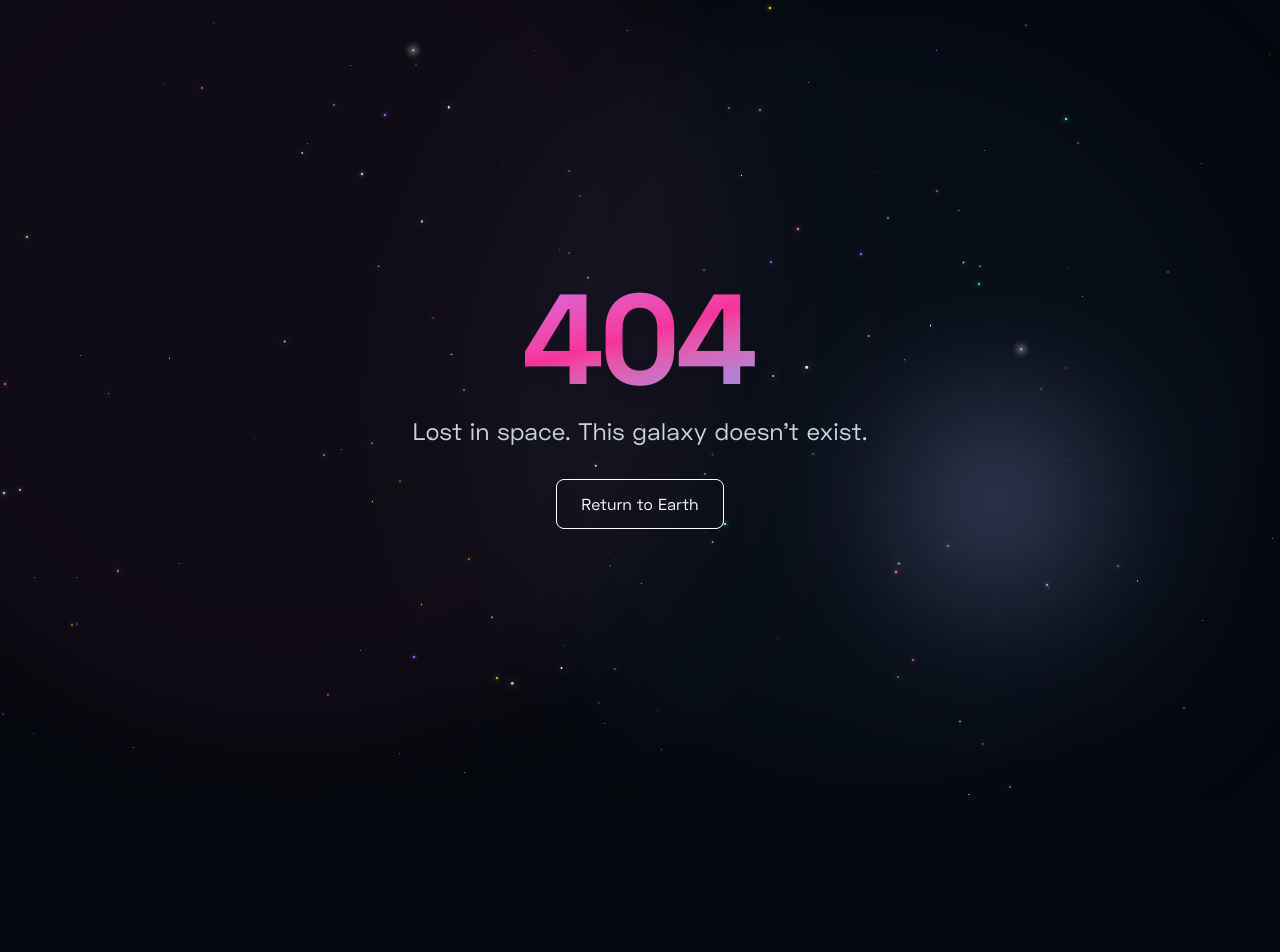
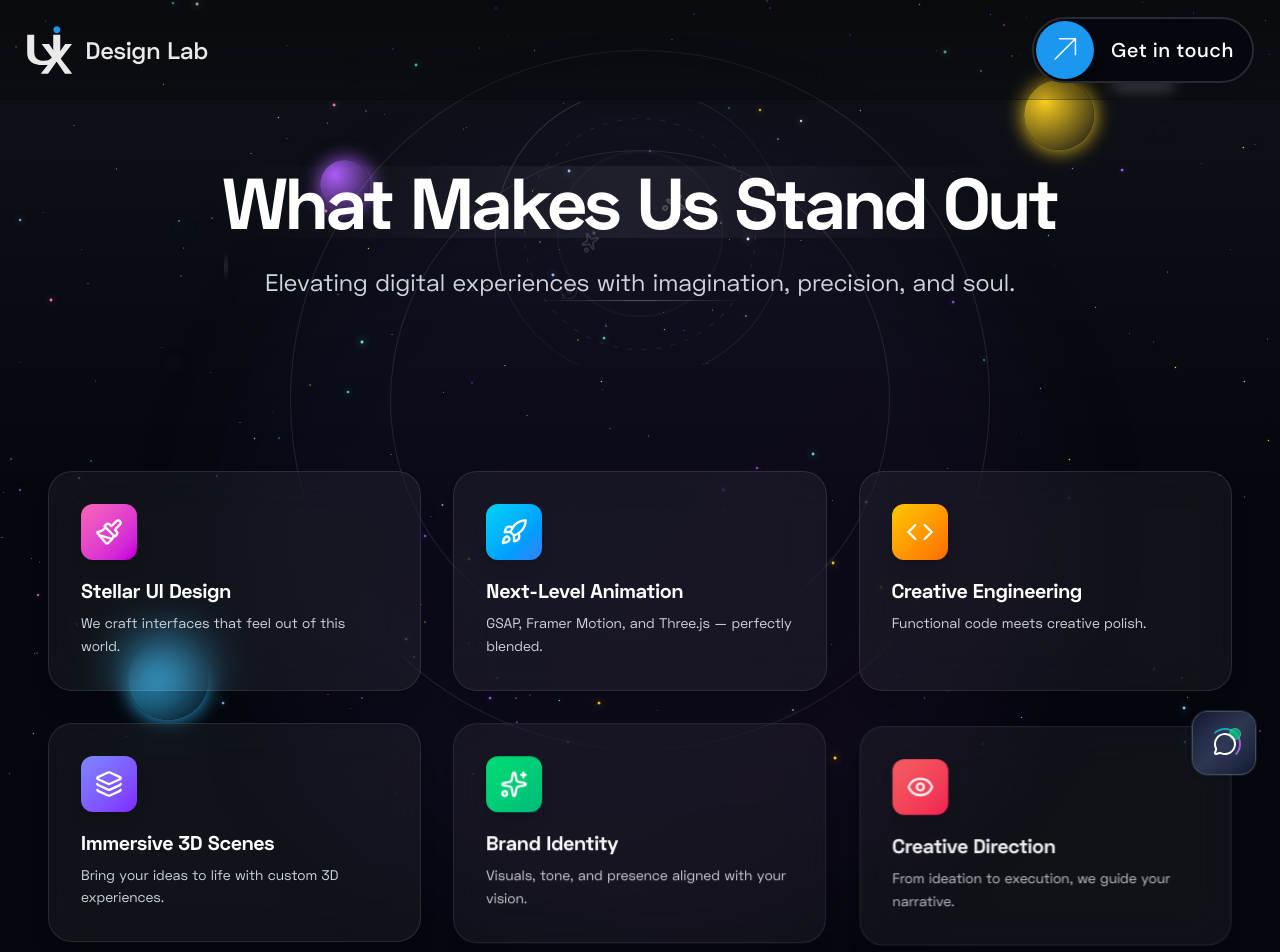
Before and after one commit to Levi9111/UIX-Design-Lab, a Next.js app: page /features in a window 1280 px wide. Before the commit this address had no page. Shown: the top 952 px of the page. Before the commit the page ends 800 px from the top, so only its background shows below. Built offline with nearby package versions, Linux system fonts and the light colour scheme; a web font is replaced by a local one.

Commit message:
features page initiated

```diff
--- /dev/null
+++ b/src/app/(HomePage)/features/page.tsx
@@ -0,0 +1,187 @@
+'use client';
+
+import { PlanetText } from '@/components/elements/PlanetText';
+import {
+  motion,
+  useInView,
+  useMotionValue,
+  useSpring,
+  useTransform,
+} from 'framer-motion';
+import {
+  Sparkles,
+  Code,
+  Rocket,
+  Eye,
+  Paintbrush,
+  Layers,
+  LucideIcon,
+} from 'lucide-react';
+import { useRef } from 'react';
+
+interface Feature {
+  title: string;
+  description: string;
+  icon: LucideIcon;
+  accentColor: string;
+  delay: number;
+}
+
+const features: Feature[] = [
+  {
+    title: 'Stellar UI Design',
+    description: 'We craft interfaces that feel out of this world.',
+    icon: Paintbrush,
+    accentColor: 'from-pink-400 to-fuchsia-600',
+    delay: 0,
+  },
+  {
+    title: 'Next-Level Animation',
+    description: 'GSAP, Framer Motion, and Three.js — perfectly blended.',
+    icon: Rocket,
+    accentColor: 'from-cyan-400 to-blue-500',
+    delay: 0.1,
+  },
+  {
+    title: 'Creative Engineering',
+    description: 'Functional code meets creative polish.',
+    icon: Code,
+    accentColor: 'from-yellow-400 to-orange-500',
+    delay: 0.2,
+  },
+  {
+    title: 'Immersive 3D Scenes',
+    description: 'Bring your ideas to life with custom 3D experiences.',
+    icon: Layers,
+    accentColor: 'from-indigo-400 to-violet-600',
+    delay: 0.3,
+  },
+  {
+    title: 'Brand Identity',
+    description: 'Visuals, tone, and presence aligned with your vision.',
+    icon: Sparkles,
+    accentColor: 'from-green-400 to-emerald-500',
+    delay: 0.4,
+  },
+  {
+    title: 'Creative Direction',
+    description: 'From ideation to execution, we guide your narrative.',
+    icon: Eye,
+    accentColor: 'from-red-400 to-rose-500',
+    delay: 0.5,
+  },
+];
+
+const FeaturesHomePage = () => {
+  const sectionRef = useRef(null);
+  const isInView = useInView(sectionRef, { once: true, margin: '-100px' });
+
+  return (
+    <section
+      ref={sectionRef}
+      className='relative py-32 px-4 sm:px-8 lg:px-12 text-white overflow-hidden'
+    >
+      {/* Subtle background */}
+      <div className='absolute inset-0 bg-gradient-to-b from-white/5 via-transparent to-transparent pointer-events-none z-0' />
+      <div className='absolute top-1/2 left-1/2 w-[800px] h-[800px] bg-gradient-to-br from-indigo-500/5 to-fuchsia-500/5 blur-3xl rounded-full -translate-x-1/2 -translate-y-1/2 z-0' />
+
+      <div className='relative z-10 max-w-7xl mx-auto'>
+        <motion.div
+          initial={{ opacity: 0, y: 40 }}
+          animate={isInView ? { opacity: 1, y: 0 } : {}}
+          transition={{ duration: 0.7, ease: [0.25, 0.46, 0.45, 0.94] }}
+          className='text-center mb-20'
+        >
+          <PlanetText
+            title='What Makes Us Stand Out'
+            subtitle='Elevating digital experiences with imagination, precision, and soul.'
+          />
+        </motion.div>
+
+        <motion.div
+          className='grid grid-cols-1 sm:grid-cols-2 xl:grid-cols-3 gap-8'
+          initial='hidden'
+          whileInView='show'
+          viewport={{ once: true }}
+          variants={{
+            hidden: {},
+            show: {
+              transition: {
+                staggerChildren: 0.1,
+              },
+            },
+          }}
+        >
+          {features.map((feature, index) => (
+            <FeatureCard key={feature.title} feature={feature} index={index} />
+          ))}
+        </motion.div>
+      </div>
+    </section>
+  );
+};
+
+const FeatureCard = ({ feature }: { feature: Feature; index: number }) => {
+  const cardRef = useRef<HTMLDivElement>(null);
+  const isInView = useInView(cardRef, { once: true, margin: '-100px' });
+
+  const mouseX = useMotionValue(0);
+  const mouseY = useMotionValue(0);
+
+  const rotateX = useSpring(useTransform(mouseY, [-0.5, 0.5], [5, -5]), {
+    stiffness: 100,
+    damping: 30,
+  });
+  const rotateY = useSpring(useTransform(mouseX, [-0.5, 0.5], [-5, 5]), {
+    stiffness: 100,
+    damping: 30,
+  });
+
+  const handleMouseMove = (e: React.MouseEvent<HTMLDivElement>) => {
+    const rect = cardRef.current?.getBoundingClientRect();
+    if (!rect) return;
+    const x = (e.clientX - rect.left) / rect.width - 0.5;
+    const y = (e.clientY - rect.top) / rect.height - 0.5;
+    mouseX.set(x);
+    mouseY.set(y);
+  };
+
+  return (
+    <motion.div
+      ref={cardRef}
+      onMouseMove={handleMouseMove}
+      onMouseLeave={() => {
+        mouseX.set(0);
+        mouseY.set(0);
+      }}
+      initial={{ opacity: 0, y: 60, scale: 0.95 }}
+      animate={isInView ? { opacity: 1, y: 0, scale: 1 } : {}}
+      transition={{
+        delay: feature.delay,
+        duration: 0.6,
+        ease: [0.25, 0.46, 0.45, 0.94],
+      }}
+      className='group relative p-8 rounded-3xl border border-white/10 bg-white/5 hover:bg-white/10 backdrop-blur-xl transition duration-500 overflow-hidden shadow-xl'
+      style={{ rotateX, rotateY }}
+    >
+      {/* Glow under icon */}
+      <div
+        className={`absolute top-0 left-0 w-full h-full bg-gradient-to-br ${feature.accentColor} opacity-0 group-hover:opacity-10 transition duration-500 blur-2xl rounded-3xl`}
+      />
+
+      {/* Icon */}
+      <div
+        className={`w-14 h-14 flex items-center justify-center rounded-xl bg-gradient-to-br ${feature.accentColor} mb-4 shadow-lg`}
+      >
+        <feature.icon className='w-7 h-7 text-white' />
+      </div>
+
+      <h3 className='text-xl font-bold text-white mb-2'>{feature.title}</h3>
+      <p className='text-gray-300 text-sm leading-relaxed'>
+        {feature.description}
+      </p>
+    </motion.div>
+  );
+};
+
+export default FeaturesHomePage;
--- a/src/components/ui/Footer.tsx
+++ b/src/components/ui/Footer.tsx
@@ -44,7 +44,7 @@ const iconArr = [
 const footerList = [
   {
     title: 'Features',
-    link: '',
+    link: '/features',
   },
   {
     title: 'Pricing',
@@ -52,7 +52,7 @@ const footerList = [
   },
   {
     title: 'Contact',
-    link: '',
+    link: '/get-in-touch',
   },
   {
     title: 'Updates',
```
